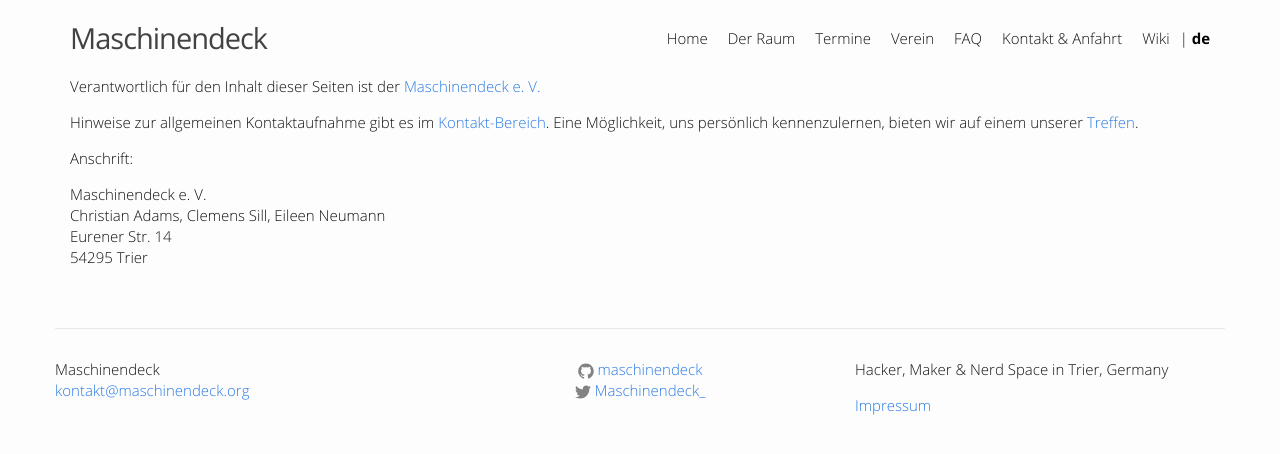
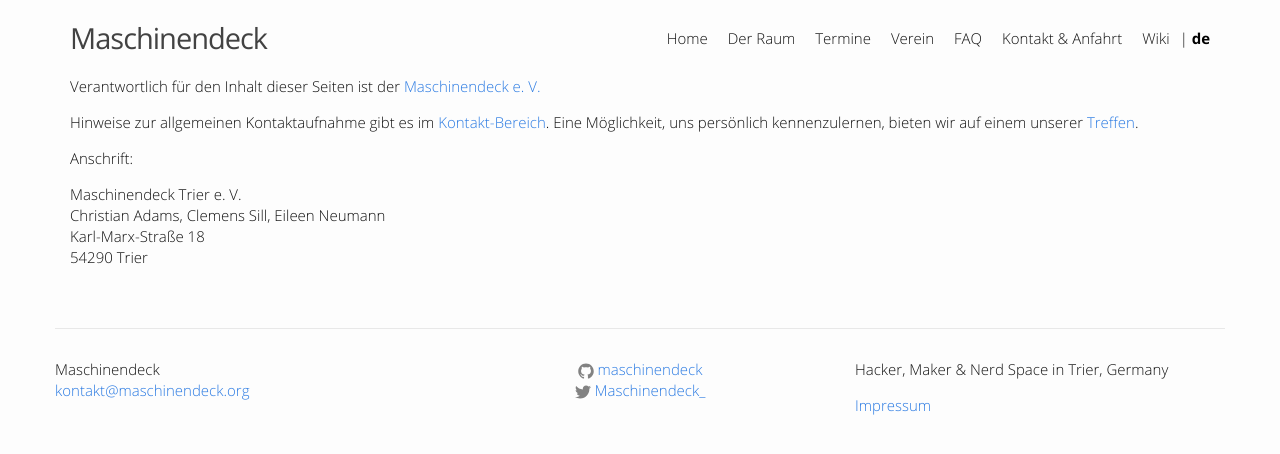
Before and after one commit to maschinendeck/maschinendeck.github.io, a Jekyll site: the page built from impressum/index.markdown, in a window 1280 px wide. Shown: the top 454 px of the page. Built offline with Jekyll 4.4.1, drawn with Linux system fonts in a browser that asks for light colours.

```diff
--- a/impressum/index.markdown
+++ b/impressum/index.markdown
@@ -6,14 +6,14 @@ lang: de
 ref: impressum
 ---
 
-Verantwortlich für den Inhalt dieser Seiten ist der [Maschinendeck e. V.](https://www.maschinendeck.org/about)
+Verantwortlich für den Inhalt dieser Seiten ist der [Maschinendeck e. V.](/about)
 
-Hinweise zur allgemeinen Kontaktaufnahme gibt es im [Kontakt-Bereich](https://www.maschinendeck.org/about). Eine Möglichkeit, uns persönlich kennenzulernen, bieten wir auf einem unserer [Treffen](https://wiki.maschinendeck.org/wiki/Der_Raum#Ist).
+Hinweise zur allgemeinen Kontaktaufnahme gibt es im [Kontakt-Bereich](/contact). Eine Möglichkeit, uns persönlich kennenzulernen, bieten wir auf einem unserer [Treffen](https://wiki.maschinendeck.org/wiki/Der_Raum#Ist).
 
 Anschrift:
 <address>
-Maschinendeck e. V.<br />
+Maschinendeck Trier e. V.<br />
 Christian Adams, Clemens Sill, Eileen Neumann<br />
-Eurener Str. 14<br />
-54295 Trier
+Karl-Marx-Straße 18<br />
+54290 Trier
 </address>
--- a/index.html
+++ b/index.html
@@ -19,7 +19,7 @@ ref: home
     </div>
     <div class="col-md-4 col-md-offset-1">
       <h2>Vorbei kommen</h2>
-      <p>Packt eure Lieblingshardware ein und besucht uns beim regelmäßigen Chaostreff jeden Mittwoch um 20:00 Uhr. Ihr findet uns in Trier West, Eurener Str. 14.
+      <p>Packt eure Lieblingshardware ein und besucht uns beim regelmäßigen Chaostreff jeden Mittwoch um 20:00 Uhr. Ihr findet uns in Trier, Karl-Marx-Straße 18.
         </p>
     </div>
     <div class="col-md-2 col-md-offset-1">
--- a/index_en.html
+++ b/index_en.html
@@ -18,7 +18,7 @@ With the Maschinendeck e.V., we have set ourselves the goal of creating a place
     <div class="col-md-4 col-md-offset-1">
       <h2>Visit us</h2>
       <p>Take your favorite hardware and come to our weekly Chaostreff (open Meetup) every Wednesay at 20:00.
-        You'll find us in Trier West, Eurener Str. 14.
+        You'll find us in Trier, Karl-Marx-Straße 18.
       </p>
     </div>
     <div class="col-md-2 col-md-offset-1">
```
Also changed, not shown: contact.html (+4 -4 lines), contact_en.html (+6 -6 lines).
